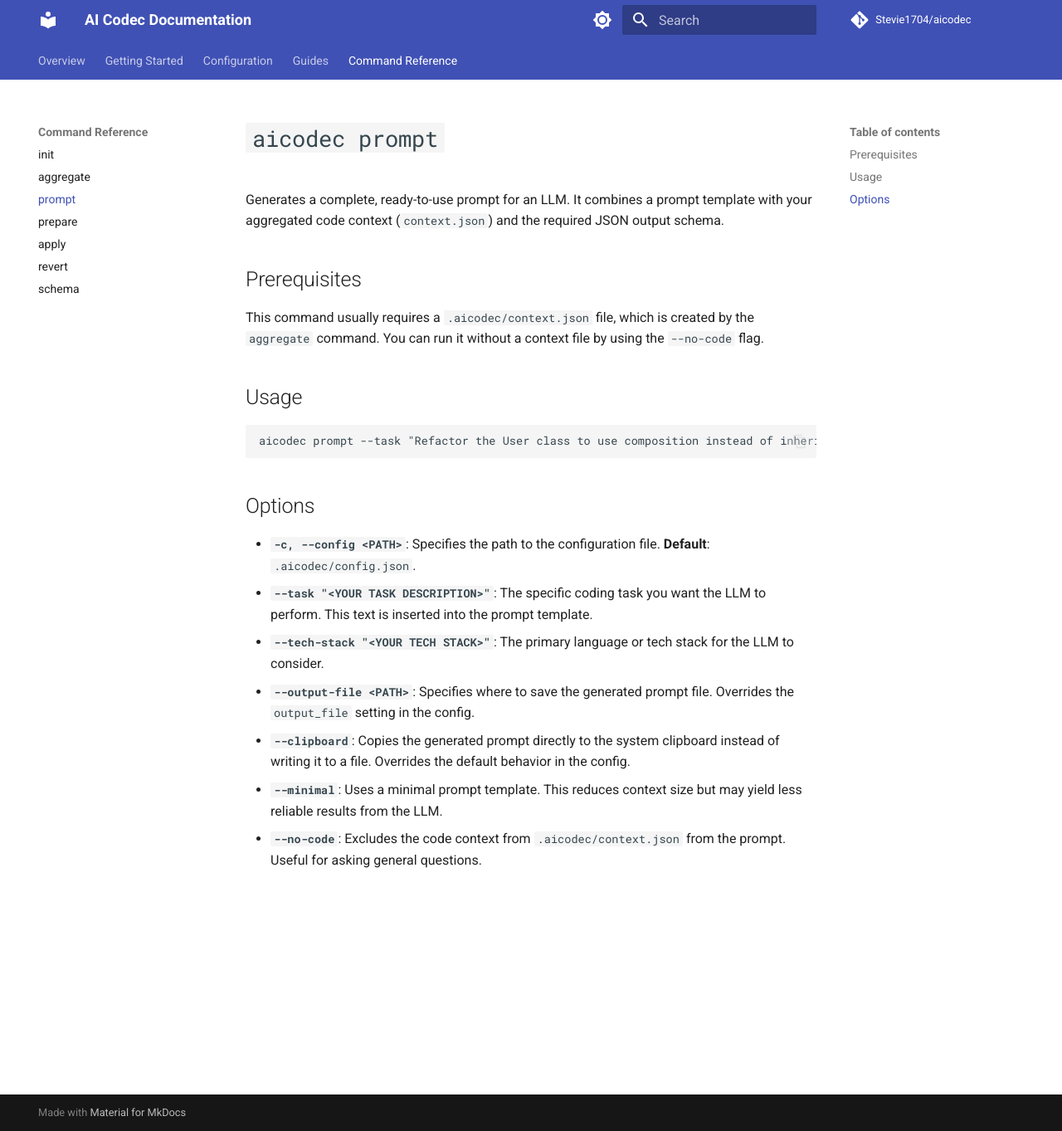
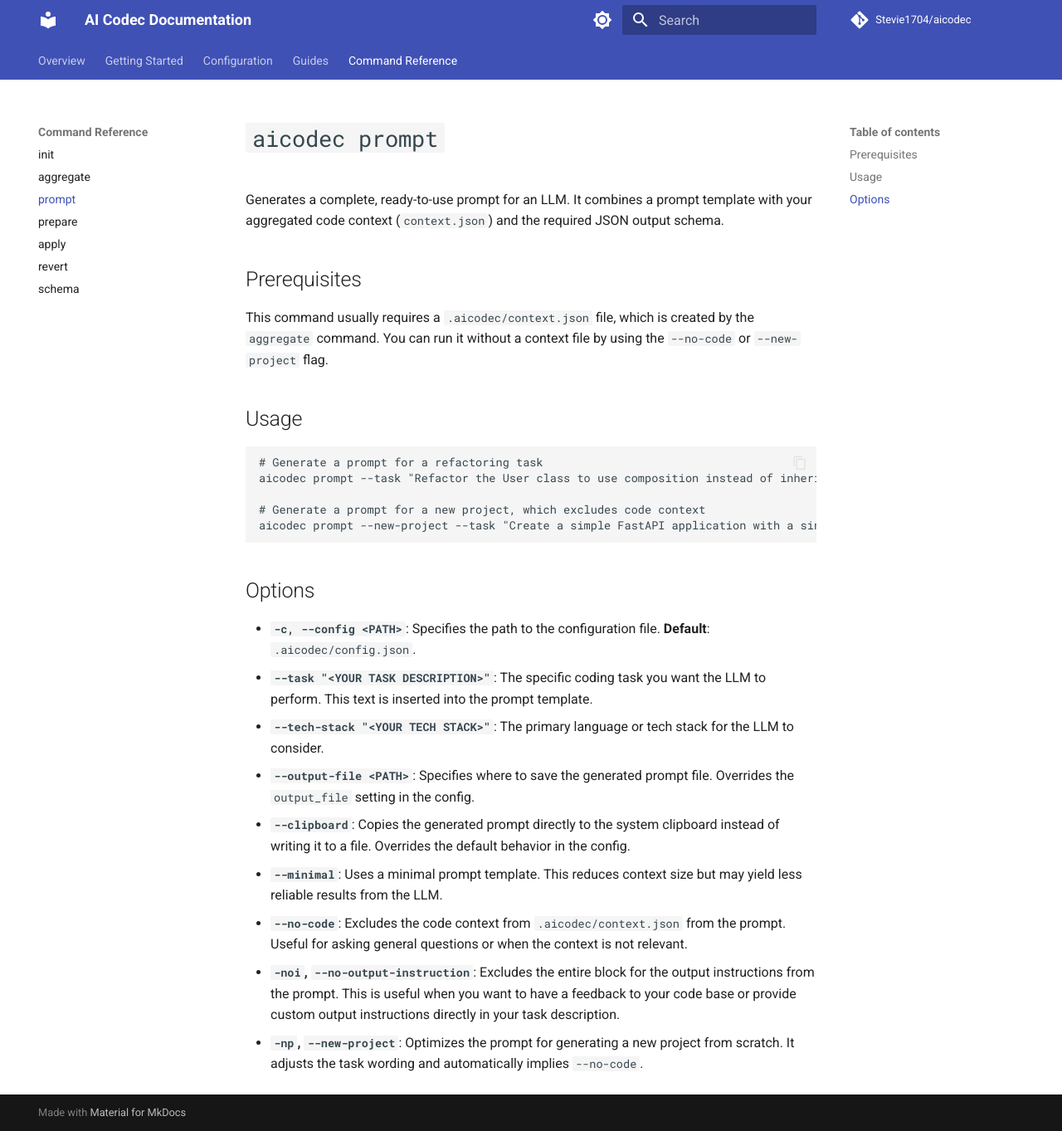
Before and after one commit to Stevie1704/aicodec, an MkDocs documentation site: the page built from docs/commands/prompt.md, in a window 1280 px wide and 1363 px high. Shown: the whole window at 83% size. Built offline with MkDocs 1.6.1 and Material for MkDocs 9.7.7, drawn with Linux system fonts in a browser that asks for light colours; comment, search, counter and statistics services are not loaded.

Commit message:
updated docs + prompts

````diff
--- a/aicodec/assets/prompts/full.j2
+++ b/aicodec/assets/prompts/full.j2
@@ -1,6 +1,7 @@
 {% extends "base.j2" %}
 
 {% block extra_guidance %}
+{% if include_output_instructions %}
 <action_rules>
 * Apply changes **in the array order** they appear.
 * Avoid duplicate `filePath` entries unless sequential edits are explicitly intended (prefer consolidation).
@@ -25,4 +26,5 @@ Must be true before emitting JSON:
 * File paths are POSIX and relative.
 * Output is minimal yet complete.
 </preflight_checking>
+{% endif %}
 {% endblock extra_guidance %}
--- a/docs/commands/prompt.md
+++ b/docs/commands/prompt.md
@@ -4,20 +4,26 @@ Generates a complete, ready-to-use prompt for an LLM. It combines a prompt templ
 
 ## Prerequisites
 
-This command usually requires a `.aicodec/context.json` file, which is created by the `aggregate` command. You can run it without a context file by using the `--no-code` flag.
+This command usually requires a `.aicodec/context.json` file, which is created by the `aggregate` command. You can run it without a context file by using the `--no-code` or `--new-project` flag.
 
 ## Usage
 
 ```bash
+# Generate a prompt for a refactoring task
 aicodec prompt --task "Refactor the User class to use composition instead of inheritance."
+
+# Generate a prompt for a new project, which excludes code context
+aicodec prompt --new-project --task "Create a simple FastAPI application with a single endpoint '/hello' that returns a JSON object."
 ```
 
 ## Options
 
--   **`-c, --config <PATH>`**: Specifies the path to the configuration file. **Default**: `.aicodec/config.json`.
--   **`--task "<YOUR TASK DESCRIPTION>"`**: The specific coding task you want the LLM to perform. This text is inserted into the prompt template.
--   **`--tech-stack "<YOUR TECH STACK>"`**: The primary language or tech stack for the LLM to consider.
--   **`--output-file <PATH>`**: Specifies where to save the generated prompt file. Overrides the `output_file` setting in the config.
--   **`--clipboard`**: Copies the generated prompt directly to the system clipboard instead of writing it to a file. Overrides the default behavior in the config.
--   **`--minimal`**: Uses a minimal prompt template. This reduces context size but may yield less reliable results from the LLM.
--   **`--no-code`**: Excludes the code context from `.aicodec/context.json` from the prompt. Useful for asking general questions.
+-   **`-c, --config <PATH>`**: Specifies the path to the configuration file. **Default**: `.aicodec/config.json`.
+-   **`--task "<YOUR TASK DESCRIPTION>"`**: The specific coding task you want the LLM to perform. This text is inserted into the prompt template.
+-   **`--tech-stack "<YOUR TECH STACK>"`**: The primary language or tech stack for the LLM to consider.
+-   **`--output-file <PATH>`**: Specifies where to save the generated prompt file. Overrides the `output_file` setting in the config.
+-   **`--clipboard`**: Copies the generated prompt directly to the system clipboard instead of writing it to a file. Overrides the default behavior in the config.
+-   **`--minimal`**: Uses a minimal prompt template. This reduces context size but may yield less reliable results from the LLM.
+-   **`--no-code`**: Excludes the code context from `.aicodec/context.json` from the prompt. Useful for asking general questions or when the context is not relevant.
+-   **`-noi`, `--no-output-instruction`**: Excludes the entire block for the output instructions from the prompt. This is useful when you want to have a feedback to your code base or provide custom output instructions directly in your task description.
+-   **`-np`, `--new-project`**: Optimizes the prompt for generating a new project from scratch. It adjusts the task wording and automatically implies `--no-code`.
````
Also changed, not shown: aicodec/assets/prompts/base.j2 (+13 -2 lines).
